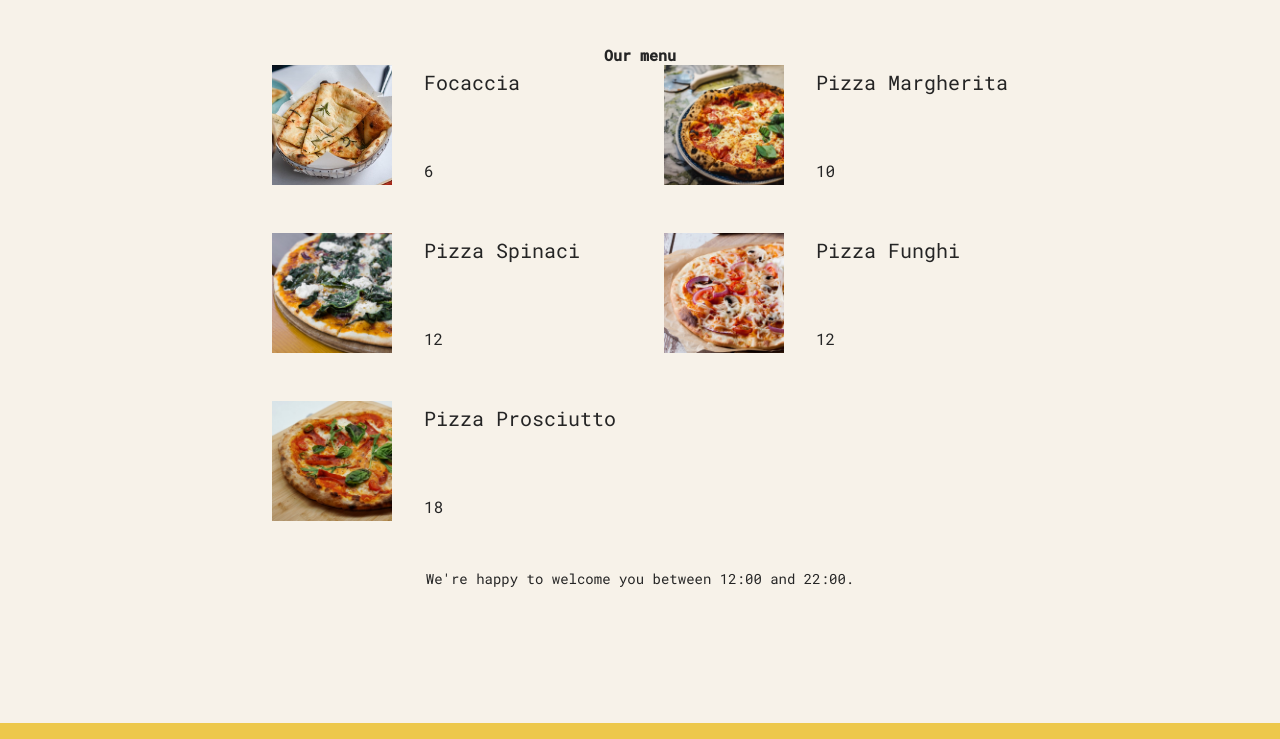
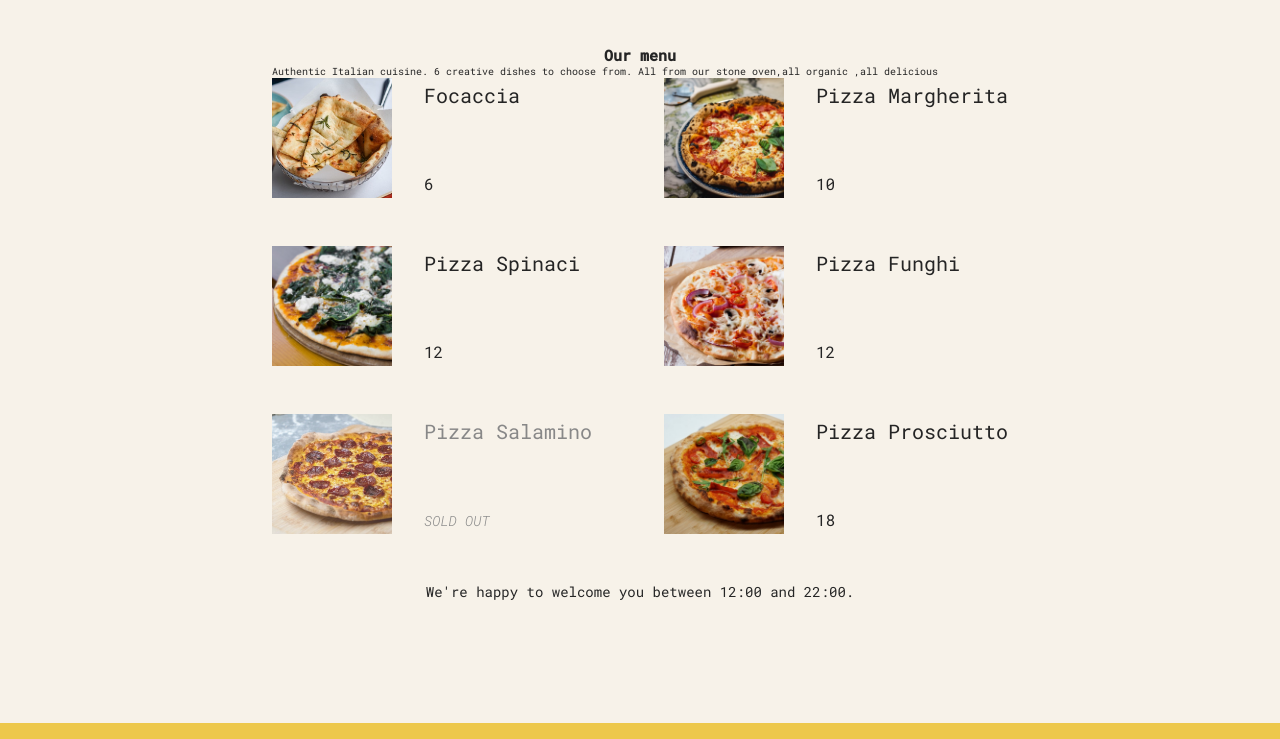
Before and after one commit to SaeedAbi/react-training, a React app: page / in a window 1280 px wide. Shown: the part 61-800 px from the top of the page. Built offline with nearby package versions, Linux system fonts and the light colour scheme.

Commit message:
⚡️ add soldOut effects

```diff
--- a/public/index.html
+++ b/public/index.html
@@ -1,7 +1,7 @@
 <!DOCTYPE html>
 <html lang="en">
   <head>
-    <title>We are here</title>
+    <title>Fast React Pizza Co.</title>
     <meta charset="utf-8" />
     <link rel="icon" href="%PUBLIC_URL%/favicon.ico" />
     <meta name="viewport" content="width=device-width, initial-scale=1" />
--- a/src/index.js
+++ b/src/index.js
@@ -71,15 +71,24 @@ const Menu = () => {
   return (
     <main>
       <h2 className="menu header">Our menu</h2>
+
       {numPizzas > 0 ? (
-        <ul className="pizzas">
-          {pizzas.map((pizza) => (
-            <Pizza pizzaObj={pizza} key={pizza.name} />
-          ))}
-        </ul>
+        <React.Fragment>
+          <p className={"pb-12"}>
+            Authentic Italian cuisine. 6 creative dishes to choose from. All
+            from our stone oven,all organic ,all delicious
+          </p>
+
+          <ul className="pizzas">
+            {pizzas.map((pizza) => (
+              <Pizza pizzaObj={pizza} key={pizza.name} />
+            ))}
+          </ul>
+        </React.Fragment>
       ) : (
         <p>We're still working on our menu. Please come back later:)</p>
       )}
+
       {/*<Pizza*/}
       {/*  name="Pizza Spinac"*/}
       {/*  ingredient="Tomato, mozarella, spinach, and ricotta cheese"*/}
@@ -108,10 +117,7 @@ const Footer = () => {
   return (
     <footer className="footer ">
       {isOpen ? (
-        <div className="order">
-          <p>We're open until {closeHour}:00. come visit us or order online.</p>
-          <button className="btn">Order</button>
-        </div>
+        <Order openHours={openHour} closeHours={closeHour} />
       ) : (
         <p>
           We're happy to welcome you between {openHour}:00 and {closeHour}:00.
@@ -120,17 +126,25 @@ const Footer = () => {
     </footer>
   );
 };
+const Order = ({ closeHours, openHours }) => {
+  return (
+    <div className="order">
+      <p>We're open until {closeHours}:00. come visit us or order online.</p>
+      <button className="btn">Order</button>
+    </div>
+  );
+};
 
-function Pizza(props) {
+function Pizza({ pizzaObj }) {
   // console.log(props);
-  if (props.pizzaObj.soldOut) return null;
+  // if (pizzaObj.soldOut) return null;
   return (
-    <li className="pizza ">
-      <img src={props.pizzaObj.photoName} alt={props.pizzaObj.name} />
+    <li className={`pizza ${pizzaObj.soldOut ? "sold-out" : ""}`}>
+      <img src={pizzaObj.photoName} alt={pizzaObj.name} />
       <div>
-        <h3>{props.pizzaObj.name}</h3>
-        <p>{props.pizzaObj.ingredient}</p>
-        <span>{props.pizzaObj.price}</span>
+        <h3>{pizzaObj.name}</h3>
+        <p>{pizzaObj.ingredient}</p>
+        <span>{pizzaObj.soldOut ? <p>SOLD OUT</p> : pizzaObj.price}</span>
       </div>
     </li>
   );
```
Also changed, not shown: tailwind.config.js (deleted, +0 -8 lines).
